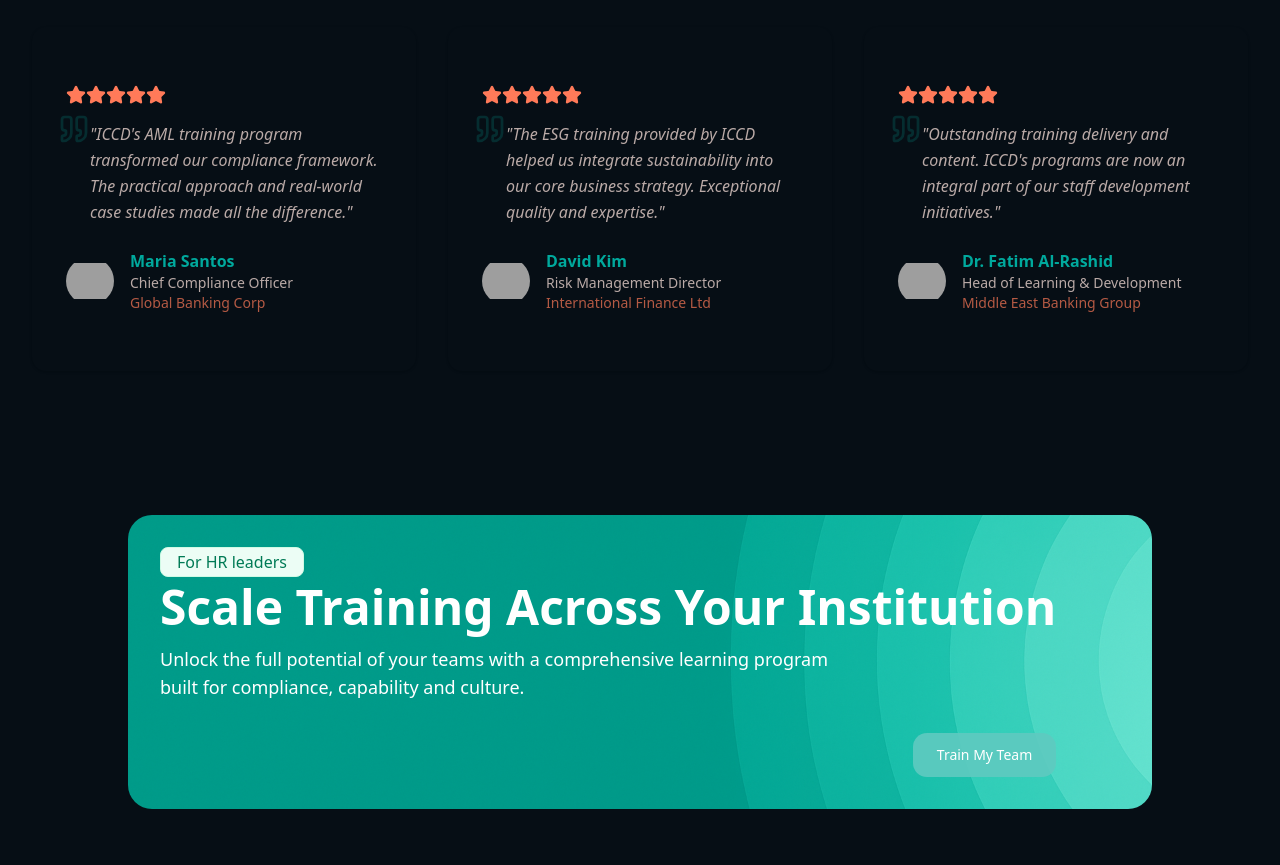
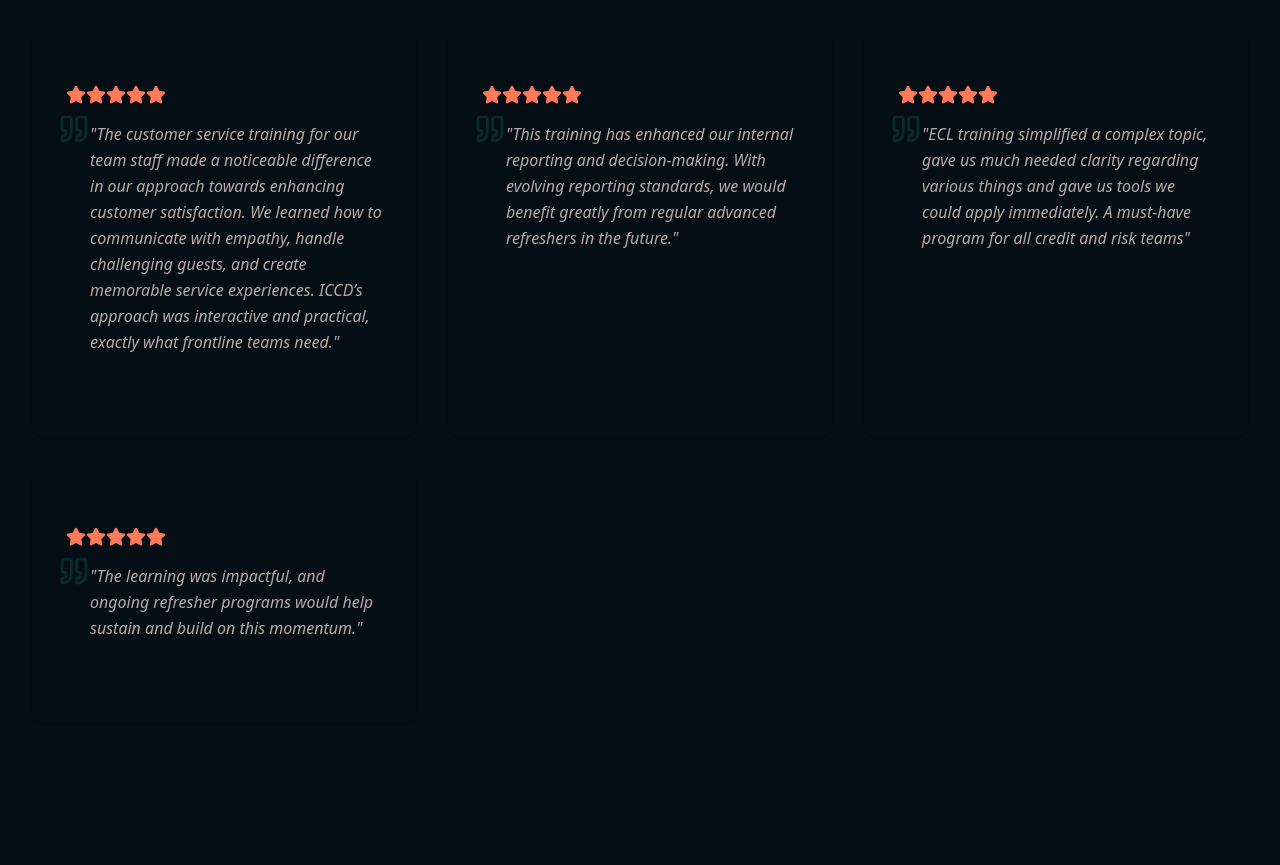
Before and after one commit to saran-adhikari/iccd, a Next.js app: page / in a window 1280 px wide. Shown: the part 4020-4885 px from the top of the page. Built offline with nearby package versions, Linux system fonts and the light colour scheme; grey boxes are pictures that could not be loaded.

Commit message:
updated testimonials and cta strip

```diff
--- a/src/app-components/cta-strip.tsx
+++ b/src/app-components/cta-strip.tsx
@@ -8,7 +8,7 @@ import Link from "next/link"
 const fadeInUp = { hidden: { opacity: 0, y: 20 }, visible: { opacity: 1, y: 0 } }
 const scaleUp = { hidden: { opacity: 0, scale: 0.9 }, visible: { opacity: 1, scale: 1 } }
 
-export function CTAStrip() {
+export default function CTAStrip() {
   return (
     <section className="py-20">
       <div className="max-w-7xl mx-auto px-4 sm:px-6 lg:px-8">
--- a/src/app-components/testimonials.tsx
+++ b/src/app-components/testimonials.tsx
@@ -5,7 +5,7 @@ export function Testimonials() {
   const testimonials = [
     {
       quote:
-        "ICCD's AML training program transformed our compliance framework. The practical approach and real-world case studies made all the difference.",
+        "The customer service training for our team staff made a noticeable difference in our approach towards enhancing customer satisfaction. We learned how to communicate with empathy, handle challenging guests, and create memorable service experiences. ICCD’s approach was interactive and practical, exactly what frontline teams need.",
       author: "Maria Santos",
       role: "Chief Compliance Officer",
       company: "Global Banking Corp",
@@ -14,7 +14,7 @@ export function Testimonials() {
     },
     {
       quote:
-        "The ESG training provided by ICCD helped us integrate sustainability into our core business strategy. Exceptional quality and expertise.",
+        "This training has enhanced our internal reporting and decision-making. With evolving reporting standards, we would benefit greatly from regular advanced refreshers in the future.",
       author: "David Kim",
       role: "Risk Management Director",
       company: "International Finance Ltd",
@@ -23,7 +23,16 @@ export function Testimonials() {
     },
     {
       quote:
-        "Outstanding training delivery and content. ICCD's programs are now an integral part of our staff development initiatives.",
+        "ECL training simplified a complex topic, gave us much needed clarity regarding various things and gave us tools we could apply immediately. A must-have program for all credit and risk teams",
+      author: "Dr. Fatim Al-Rashid",
+      role: "Head of Learning & Development",
+      company: "Middle East Banking Group",
+      rating: 5,
+      image: "https://i.pinimg.com/1200x/11/64/93/116493296260208f256202748cbbccc2.jpg",
+    },
+    {
+      quote:
+        "The learning was impactful, and ongoing refresher programs would help sustain and build on this momentum.",
       author: "Dr. Fatim Al-Rashid",
       role: "Head of Learning & Development",
       company: "Middle East Banking Group",
@@ -60,7 +69,7 @@ export function Testimonials() {
                   <p className="text-muted-foreground leading-relaxed italic pl-6">&quot;{testimonial.quote}&quot;</p>
                 </div>
 
-                <div className="flex items-center">
+                {/* <div className="flex items-center">
                   <img
                     src={testimonial.image || "/placeholder.svg"}
                     alt={testimonial.author}
@@ -69,9 +78,9 @@ export function Testimonials() {
                   <div>
                     <div className="font-semibold text-primary">{testimonial.author}</div>
                     <div className="text-sm text-muted-foreground">{testimonial.role}</div>
-                    <div className="text-sm text-secondary/70">{testimonial.company}</div>
+                    <div className="text-sm text-muted-foreground/70">{testimonial.company}</div>
                   </div>
-                </div>
+                </div> */}
               </CardContent>
             </Card>
           ))}
--- a/src/app/about/page.tsx
+++ b/src/app/about/page.tsx
@@ -5,7 +5,7 @@ import { MissionVision } from "@/app-components/mission-vision"
 import { LeadershipTeam } from "@/app-components/leadership-team"
 import { Testimonials } from "@/app-components/testimonials"
 import { Accreditation } from "@/app-components/accreditation"
-import { CTAStrip } from "@/app-components/cta-strip"
+import CTAStrip  from "@/app-components/cta-strip"
 import { Footer } from "@/app-components/footer"
 import { ImpactNumbers } from "@/app-components/impact-numbers"
 import CompanyInfo from "@/app-components/company-info"
@@ -24,8 +24,8 @@ export default function AboutPage() {
       {/* <CompanyInfo/> */}
       {/* <LeadershipTeam /> */}
       {/* <ImpactNumbers/> */}
-      {/* <Testimonials /> */}
-      <IndustryTestimonials />
+      <Testimonials />
+      {/* <IndustryTestimonials /> */}
       {/* <Accreditation /> */}
 
       <CTAStrip />
```
Also changed, not shown: src/app/page.tsx (+4 -4 lines).
